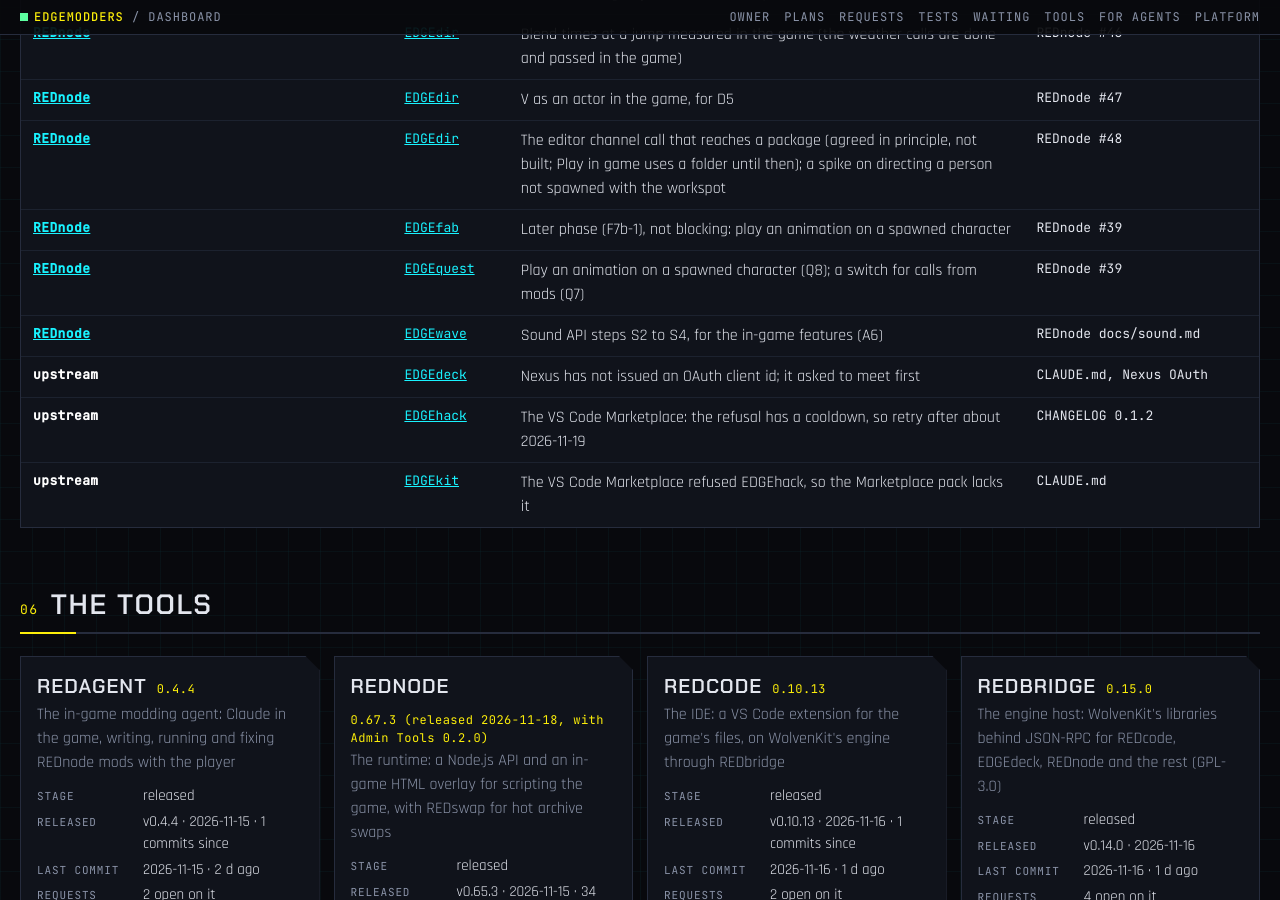
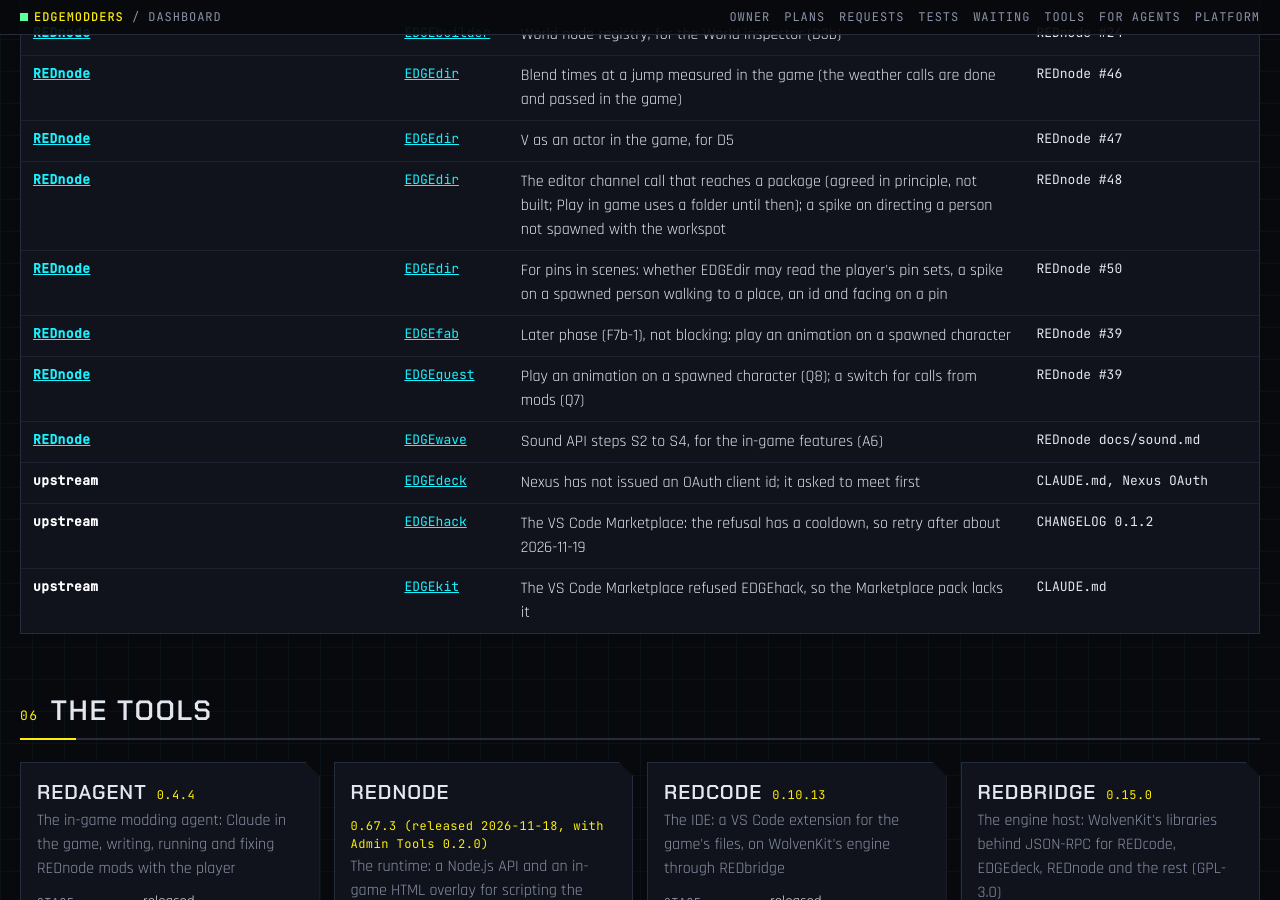
Before and after one commit to Edgemodders/EDGEweb, a Jekyll site: the page docs/dashboard.html, which Jekyll copies as it is, in a window 1280 px wide and 900 px high, scrolled down 15257 px. Built offline with Jekyll 4.4.1, drawn with Linux system fonts in a browser that asks for light colours; some of the changed text lies outside the part shown.

Commit message:
Dashboard: EDGEdir's pins proposal waits for the owner, and REDnode #50
Co-Authored-By: Claude Fable 5.2 <noreply@anthropic.com>

```diff
--- a/docs/assets/dashboard/status.js
+++ b/docs/assets/dashboard/status.js
@@ -2742,6 +2742,11 @@ window.EDGE_STATUS = {
      "who": "EDGEfab",
      "what": "Its first stored animation, to try EDGEdir's reader on",
      "ref": "EDGEfab #7"
+    },
+    {
+     "who": "REDnode",
+     "what": "For pins in scenes: whether EDGEdir may read the player's pin sets, a spike on a spawned person walking to a place, an id and facing on a pin",
+     "ref": "REDnode #50"
     }
    ],
    "ownerActions": [
@@ -2749,7 +2754,8 @@ window.EDGE_STATUS = {
     "Run spot tests S1 to S13",
     "Review D6's plan and its seven questions (docs/d6-audio-camera-weather.md)",
     "GitHub: social preview, Pages source; create a Nexus page",
-    "Later, after REDnode's spike: decide whether the real player acts in the game or a stand-in copy"
+    "Later, after REDnode's spike: decide whether the real player acts in the game or a stand-in copy",
+    "Answer the six questions N1 to N6 on pins (the design, \"Pins: named places from REDnode\", proposed 2026-11-18)"
    ],
    "risks": [
     "The player package has never run in the game: where actors stand and face, and the T pose at the start, are unverified",
--- a/docs/dashboard.html
+++ b/docs/dashboard.html
@@ -203,7 +203,7 @@ pre.how { background: #05060a; border: 1px solid var(--line); padding: 12px 14px
 </div>
 <div id="tip" role="tooltip"></div>
 
-<script src="assets/dashboard/status.js?v=38"></script>
+<script src="assets/dashboard/status.js?v=39"></script>
 <script>
 (function () {
   var S = window.EDGE_STATUS;
```
